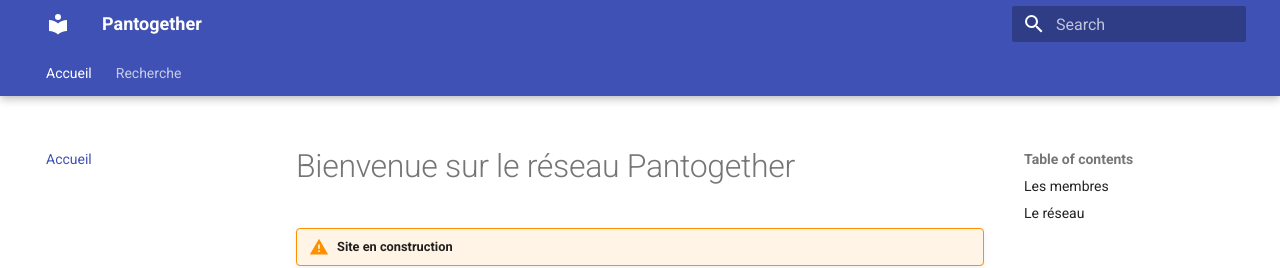
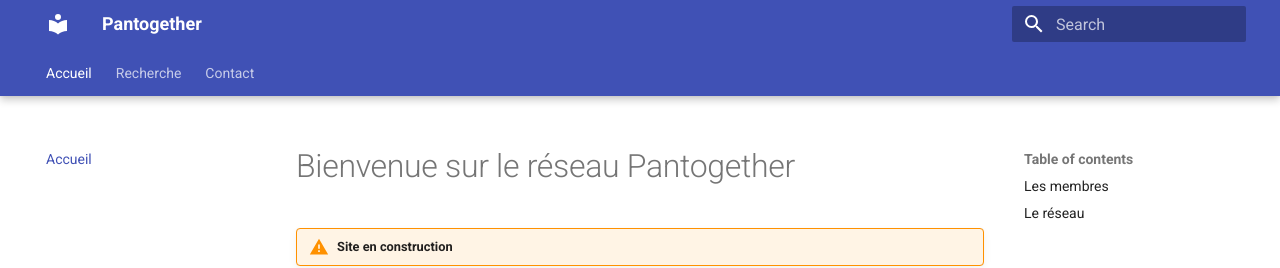
Before and after one commit to CHU-Brest/pantogether, an MkDocs documentation site: the page built from docs/index.md, in a window 1280 px wide. Shown: the top 268 px of the page. Built offline with MkDocs 1.6.1 and Material for MkDocs 9.7.7, drawn with Linux system fonts in a browser that asks for light colours.

Commit message:
Add Contact section to mkdocs.yml

```diff
--- a/mkdocs.yml
+++ b/mkdocs.yml
@@ -8,6 +8,8 @@
     - recherche/protocole.md
     - recherche/registre.md
     - recherche/travaux.md
+  - Contact:
+    - contact/contact.md
 
 markdown_extensions:
   - admonition
```
